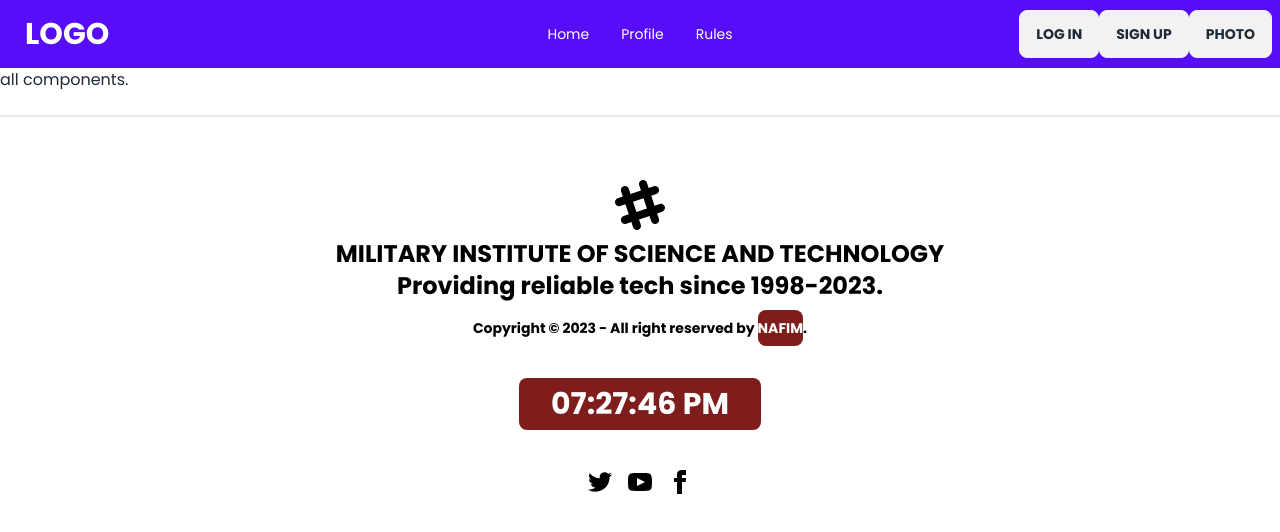
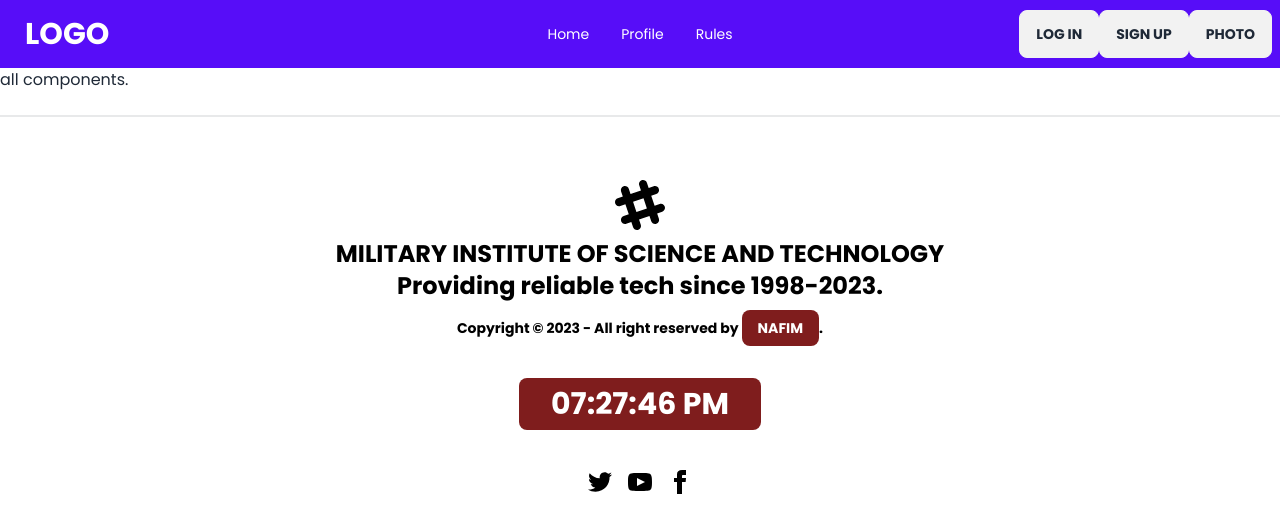
Before and after one commit to nafim191119/EECE-21-official-web, a React (Vite) app: page / in a window 1280 px wide. Shown: the top 532 px of the page. Built offline with nearby package versions, Linux system fonts and the light colour scheme.

Commit message:
footer-updated

```diff
--- a/src/Footer/Footer.jsx
+++ b/src/Footer/Footer.jsx
@@ -11,7 +11,7 @@ const Footer = () => {
                     <p className="font-bold text-2xl">
                         MILITARY INSTITUTE OF SCIENCE AND TECHNOLOGY <br />Providing reliable tech since 1998-{currentYear}.
                     </p>
-                    <p className="font-bold mt-2">Copyright © {currentYear} - All right reserved by <span className="bg-red-900 px- py-2 rounded-lg uppercase text-white">Nafim</span>.</p>
+                    <p className="font-bold mt-2">Copyright © {currentYear} - All right reserved by <span className="bg-red-900 px-4 py-2 rounded-lg uppercase text-white">Nafim</span>.</p>
                 </aside>
                 <span className="bg-red-900 px-8 py-2 rounded-lg uppercase text-white text-3xl font-bold"><Clock></Clock></span>
                 <nav>
```
